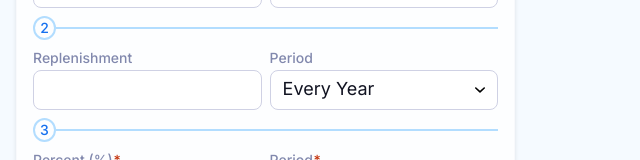
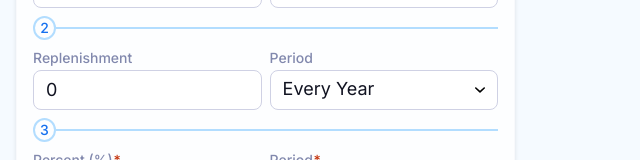
Before and after one commit to VladLukyanchuk/vite-ts-vue-calculator, a Vue app: page / in a window 1280 px wide. Shown: the part 255-415 px from the top of the page, without its empty margins (0-640 px from the left). Built offline with nearby package versions, Linux system fonts and the light colour scheme.

Commit message:
Added clearZeroOnFocus function

```diff
--- a/src/components/IndexApp.vue
+++ b/src/components/IndexApp.vue
@@ -38,6 +38,7 @@
             <TextInput
               :error="!!getError('replenishments.sum')"
               v-model="form.replenishments.sum"
+              @focus="clearZeroOnFocus"
             />
           </FormLabel>
           <FormLabel text="Period" :error="getError('replenishments.period')">
@@ -167,6 +168,7 @@ import useValidation from "../utils/useValidation";
 import { useChartStore } from "../stores/ChartStore";
 import { getNumberWithSpaces } from "../utils/getNumberWithSpaces.ts";
 import { getCurrencySymbol } from "../utils/getCurrencySymbol.ts";
+import { clearZeroOnFocus } from "../utils/clearZeroOnFocus.ts";
 
 import WhiteBlock from "./UI/WhiteBlock.vue";
 import TextInput from "./UI/TextInput.vue";
@@ -194,7 +196,7 @@ const form = ref<Form>({
   initialAmount: 100,
   currency: 1,
   replenishments: {
-    sum: null,
+    sum: 0,
     period: 1,
   },
   interestAccrual: {
--- /dev/null
+++ b/src/utils/clearZeroOnFocus.ts
@@ -0,0 +1,7 @@
+export function clearZeroOnFocus(ev: FocusEvent): void {
+  const target = ev.target as HTMLInputElement;
+
+  if (target && target.value === "0") {
+    target.value = "";
+  }
+}
```
